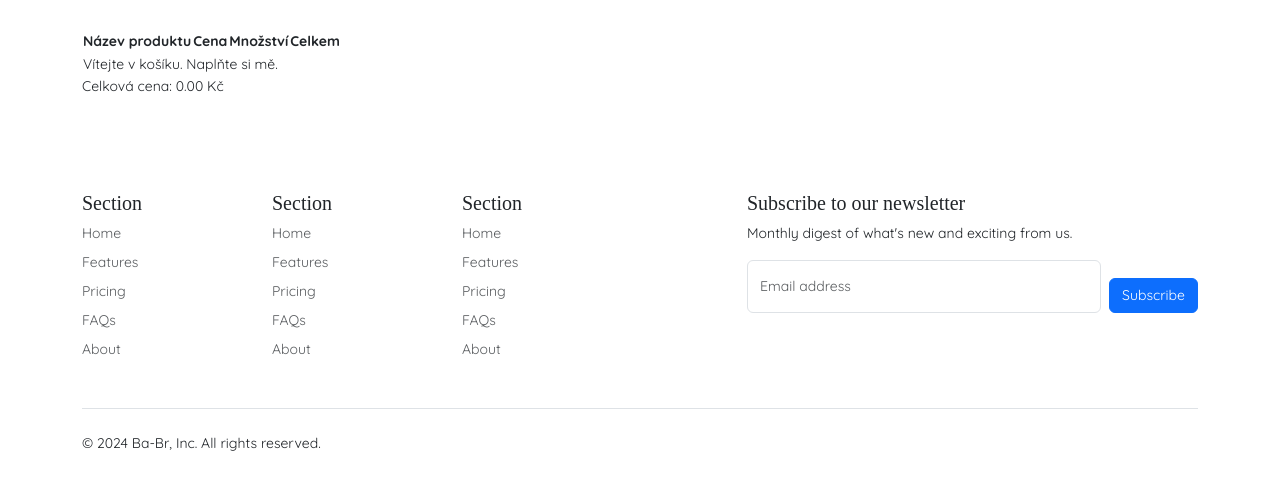
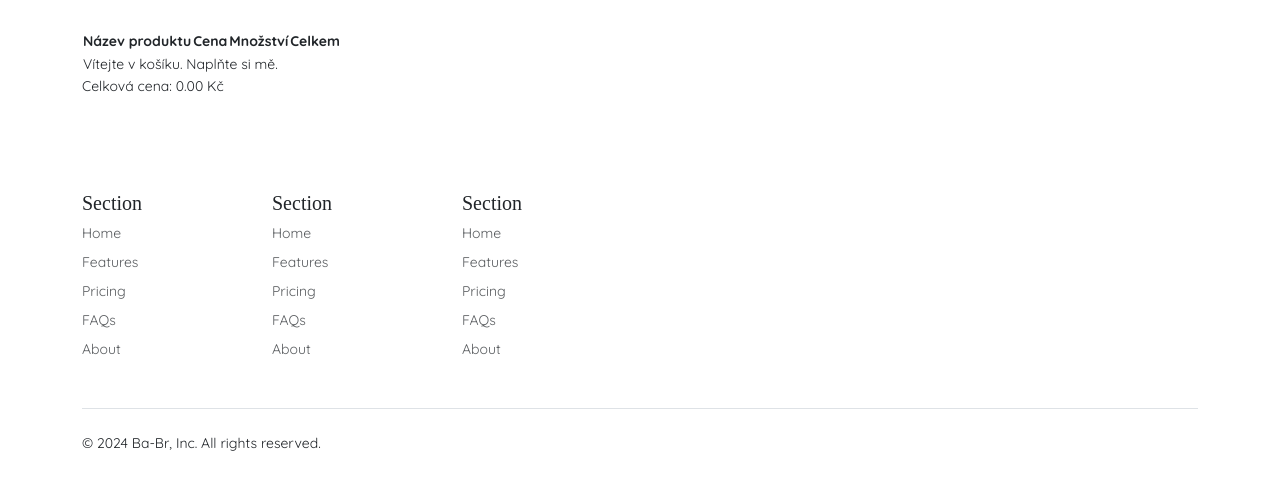
Before and after one commit to Tomas-Bartos/PythonRemoteCZ21_Eshop, a Django app: page /Eshop_app/cart/ in a window 1280 px wide. Shown: the part 53-543 px from the top of the page. Run offline with Django 4.2, Linux system fonts and the light colour scheme.

Commit message:
Refactor: comented out newsletter in the footer

```diff
--- a/Eshop_app/templates/base.html
+++ b/Eshop_app/templates/base.html
@@ -139,17 +139,17 @@
                     <li class="nav-item mb-2"><a href="#" class="nav-link p-0 text-body-secondary">About</a></li>
                 </ul>
             </div>
-            <div class="col-md-5 offset-md-1 mb-3">
-                <form>
-                    <h5>Subscribe to our newsletter</h5>
-                    <p>Monthly digest of what's new and exciting from us.</p>
-                    <div class="d-flex flex-column flex-sm-row w-100 gap-2">
-                        <label for="newsletter1" class="visually-hidden">Email address</label>
-                        <input id="newsletter1" type="text" class="form-control" placeholder="Email address">
-                        <button class="btn btn-primary" type="button">Subscribe</button>
-                    </div>
-                </form>
-            </div>
+<!--            <div class="col-md-5 offset-md-1 mb-3">-->
+<!--                <form>-->
+<!--                    <h5>Subscribe to our newsletter</h5>-->
+<!--                    <p>Monthly digest of what's new and exciting from us.</p>-->
+<!--                    <div class="d-flex flex-column flex-sm-row w-100 gap-2">-->
+<!--                        <label for="newsletter1" class="visually-hidden">Email address</label>-->
+<!--                        <input id="newsletter1" type="text" class="form-control" placeholder="Email address">-->
+<!--                        <button class="btn btn-primary" type="button">Subscribe</button>-->
+<!--                    </div>-->
+<!--                </form>-->
+<!--            </div>-->
         </div>
         <div class="d-flex flex-column flex-sm-row justify-content-between py-4 my-4 border-top">
             <p>© 2024 Ba-Br, Inc. All rights reserved.</p>
```
Also changed, not shown: db.sqlite3.
